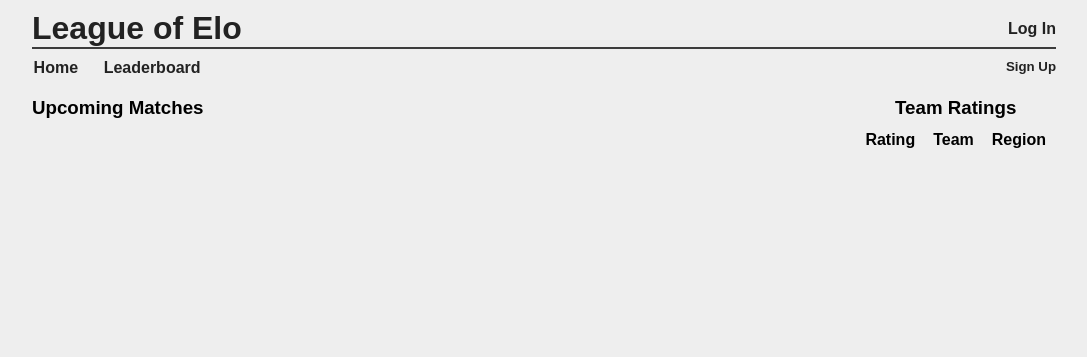
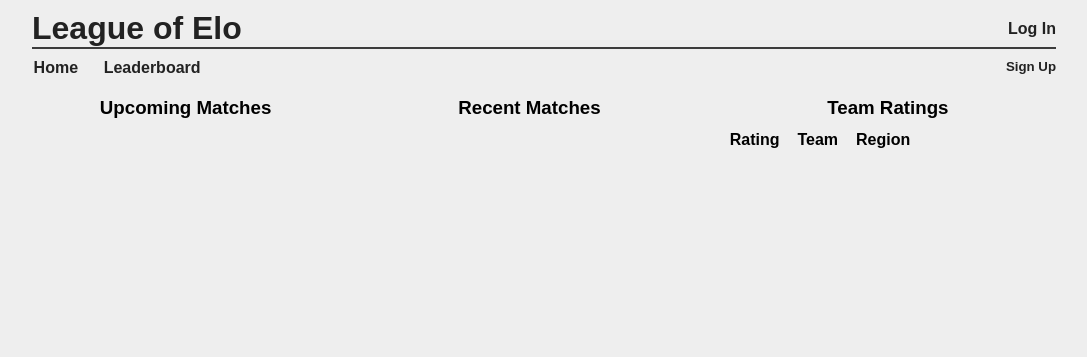
Before and after one commit to jprMesh/loe_django, a Django app: page / in a window 1280 px wide. Shown: the top 357 px of the page, without its empty margins (96-1183 px from the left). Run offline with Django 3.2, Linux system fonts and the light colour scheme; data comes from the database, SQL or seed files in the repository; data that the repository does not hold is empty; some libraries are stand-ins or nearby versions.

Commit message:
Recent matches on homepage and css updates

```diff
--- a/loe/ratings/templates/ratings/index.html
+++ b/loe/ratings/templates/ratings/index.html
@@ -6,8 +6,8 @@
 {% block title %}LOE Upcoming Matches{% endblock %}
 
 {% block content %}
-<div id="content">
-<div id="upcoming_match_table">
+<div class="row">
+<div class="section_div col">
   <h3 class="section_header">Upcoming Matches</h3>
   <table class="match_table">
   {% for match in matches %}
@@ -16,7 +16,16 @@
   </table>
 </div>
 
-<div id="elo_ranking_table">
+<div class="section_div col">
+  <h3 class="section_header">Recent Matches</h3>
+  <table class="match_table">
+  {% for match in recent_matches %}
+    {% prediction_tr user match.pk user.get_username %}
+  {% endfor %}
+  </table>
+</div>
+
+<div class="section_div col">
   <h3 class="section_header">Team Ratings</h3>
   <table>
     <tr>
--- a/loe/ratings/views.py
+++ b/loe/ratings/views.py
@@ -18,12 +18,17 @@ def index(request):
             .filter(start_timestamp__gte=timezone.now(), start_timestamp__lte=timezone.now() + datetime.timedelta(days=14))
             .order_by('start_timestamp')
             .values('pk', 'start_timestamp'))
+    recent_matches = list(Match.objects
+            .filter(start_timestamp__lte=timezone.now())
+            .order_by('-start_timestamp')
+            .values('pk', 'start_timestamp'))[:20]
     er = EloRanking()
     active_teams = er.get(request)
 
     template = loader.get_template('ratings/index.html')
     context = {
         'matches': upcoming_matches,
+        'recent_matches': recent_matches,
         'teams': active_teams,
     }
     return HttpResponse(template.render(context, request))
--- a/loe/site_static/loe.css
+++ b/loe/site_static/loe.css
@@ -43,10 +43,16 @@ th, td {
     padding: 0 1.5rem 0 0.1rem;
 }
 
-.section_div {
-    position: relative;
-    float: left;
+.row {
+  display: grid;
+  grid-auto-flow: column;
+  gap: 5%;
 }
+
+.col {
+    margin-bottom: 40px;
+}
+
 
 .section_header {
     margin-bottom: 0.625rem;
@@ -85,13 +91,3 @@ th, td {
 #logout_button > a, #signup_button > a {
     float: right;
 }
-
-#upcoming_match_table {
-    position: relative;
-    float: left;
-}
-
-#elo_ranking_table {
-    position: relative;
-    float: right;
-}
```
Also changed, not shown: loe/ratings/templates/ratings/user_page.html (+10 -4 lines).
